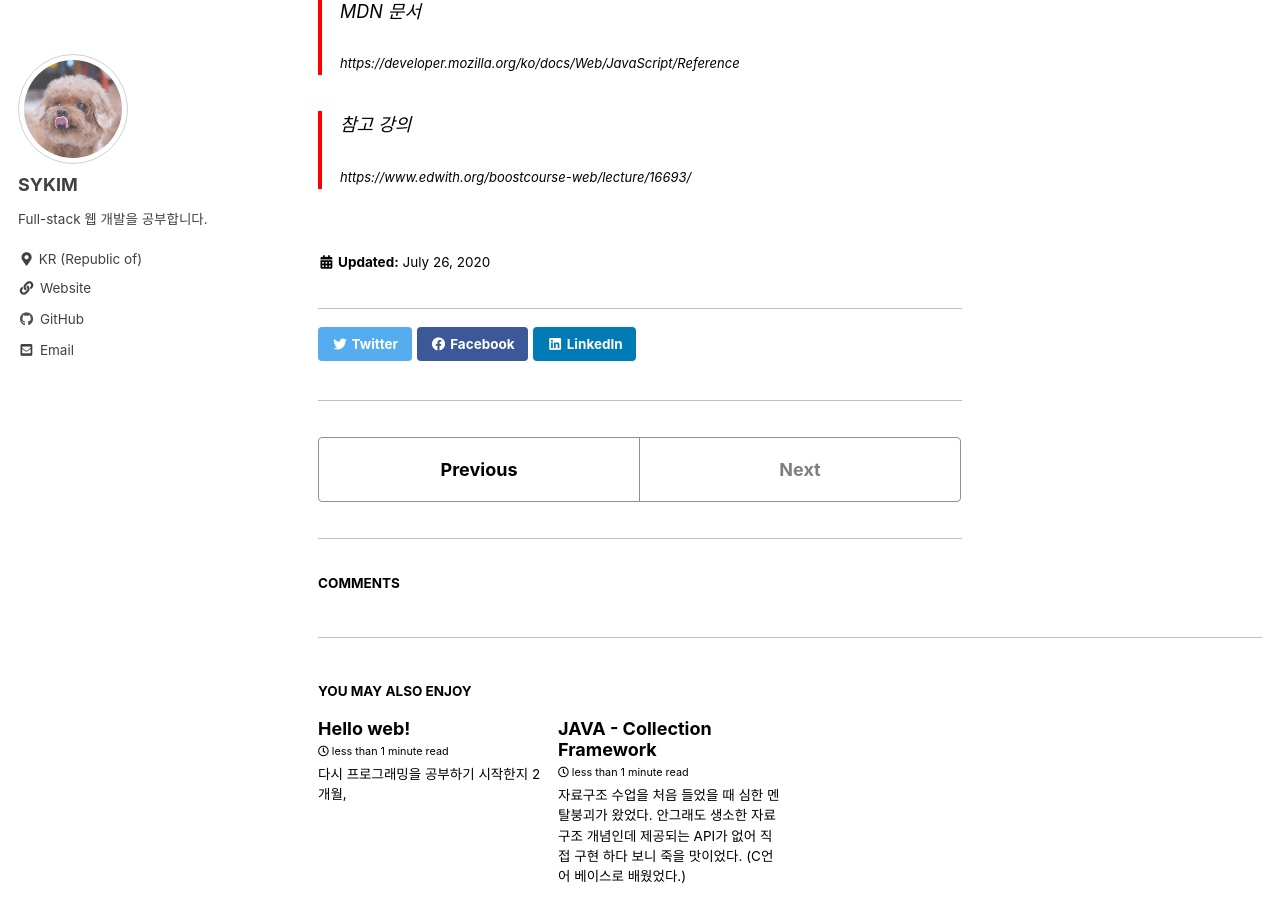
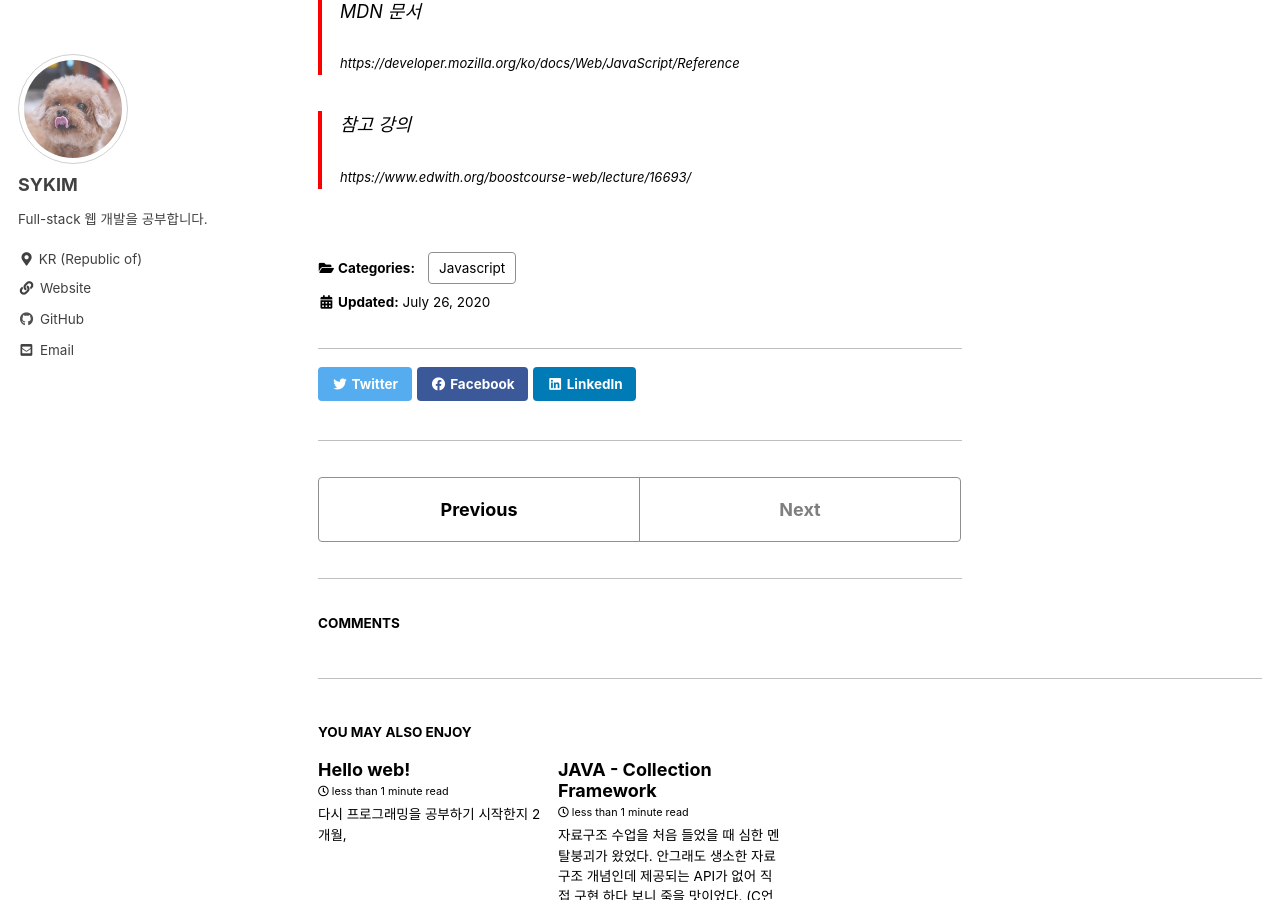
Before and after one commit to stothey0804/stothey0804.github.io, a Jekyll site: the page built from _posts/2020/javascript/2020-07-26-javascript.md, in a window 1280 px wide and 900 px high, scrolled down 3023 px. Built offline with Jekyll 4.4.1, drawn with Linux system fonts in a browser that asks for light colours; cached includes are drawn as plain includes; comment, search, counter and statistics services are not loaded.

Commit message:
200726 20:36

```diff
--- a/_posts/2020/javascript/2020-07-26-javascript.md
+++ b/_posts/2020/javascript/2020-07-26-javascript.md
@@ -1,6 +1,7 @@
 ---
 title: JavaScript - 변수, 연산자, 타입
-Categories: Javascript
+categories:
+- Javascript
 ---
 
 JavaScript(JS)는 객체 기반의 스크립트 프로그래밍 언어다.
```
